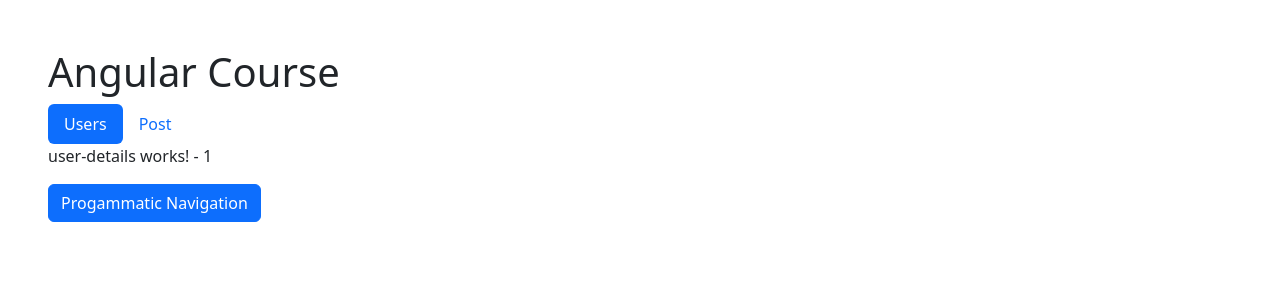
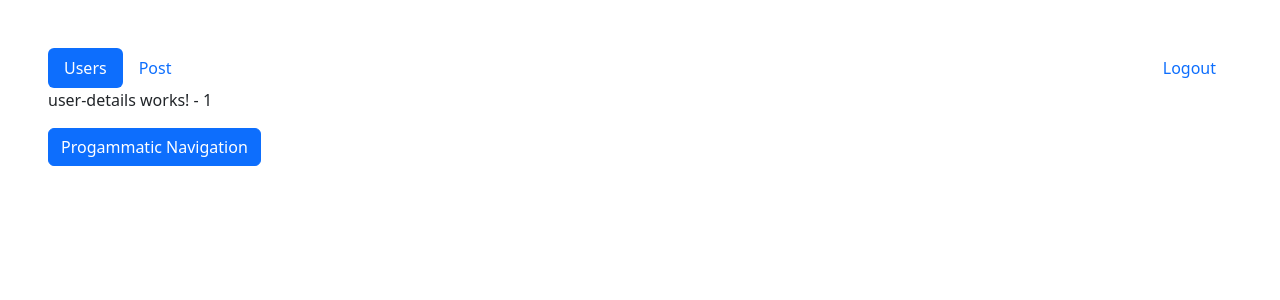
Before and after one commit to codeWithAshith/Angular-Course, an Angular app: page /users/1 in a window 1280 px wide. Shown: the top 300 px of the page. Built offline with nearby package versions, Linux system fonts and the light colour scheme.

Commit message:
40. Auth - setup

```diff
--- a/src/app/app.component.html
+++ b/src/app/app.component.html
@@ -1,5 +1,3 @@
 <div class="m-5">
-  <h1>Angular Course</h1>
-  <app-navbar />
   <router-outlet />
 </div>
--- a/src/app/components/home/home.component.html
+++ b/src/app/components/home/home.component.html
@@ -1 +1,2 @@
+<app-navbar />
 <router-outlet />
--- a/src/app/components/home/home.component.ts
+++ b/src/app/components/home/home.component.ts
@@ -1,10 +1,15 @@
-import { Component } from '@angular/core';
+import { Component, OnInit } from '@angular/core';
+import { Router } from '@angular/router';
 
 @Component({
   selector: 'app-home',
   templateUrl: './home.component.html',
-  styleUrls: ['./home.component.css']
+  styleUrls: ['./home.component.css'],
 })
-export class HomeComponent {
+export class HomeComponent implements OnInit {
+  constructor(private router: Router) {}
 
+  ngOnInit() {
+    this.router.navigate(['/users']);
+  }
 }
--- a/src/app/components/http-post/http-post.component.html
+++ b/src/app/components/http-post/http-post.component.html
@@ -1,3 +1,4 @@
+<app-navbar />
 <div class="my-3">
   <form>
     <div class="mb-3">
--- a/src/app/components/navbar/navbar.component.html
+++ b/src/app/components/navbar/navbar.component.html
@@ -9,4 +9,7 @@
   <li class="nav-item">
     <a class="nav-link" routerLink="/post" routerLinkActive="active">Post</a>
   </li>
+  <li class="nav-item ms-auto">
+    <a class="nav-link" routerLink="/login" routerLinkActive="active">Logout</a>
+  </li>
 </ul>
--- a/src/app/components/user-details/user-details.component.html
+++ b/src/app/components/user-details/user-details.component.html
@@ -1,3 +1,4 @@
+<app-navbar />
 <p>user-details works! - {{ id }}</p>
 
 <button class="btn btn-primary" (click)="navigate()">
--- a/src/app/components/users/users.component.html
+++ b/src/app/components/users/users.component.html
@@ -1,3 +1,4 @@
+<app-navbar />
 <div class="list-group my-3" *ngFor="let user of users">
   <a
     [routerLink]="['/users', user.id]"
```
Also changed, not shown: src/app/app.module.ts (+6 -2 lines), src/app/components/signin-form/signin-form.component.ts (renamed from src/app/components/signup-form/signup-form.component.ts, +4 -4 lines), src/app/components/signin-form/signin-form.component.css (added), src/app/components/signin-form/signin-form.component.html (renamed from src/app/components/signup-form/signup-form.component.html), src/app/components/signin-form/username.validators.ts (renamed from src/app/components/signup-form/username.validators.ts).
